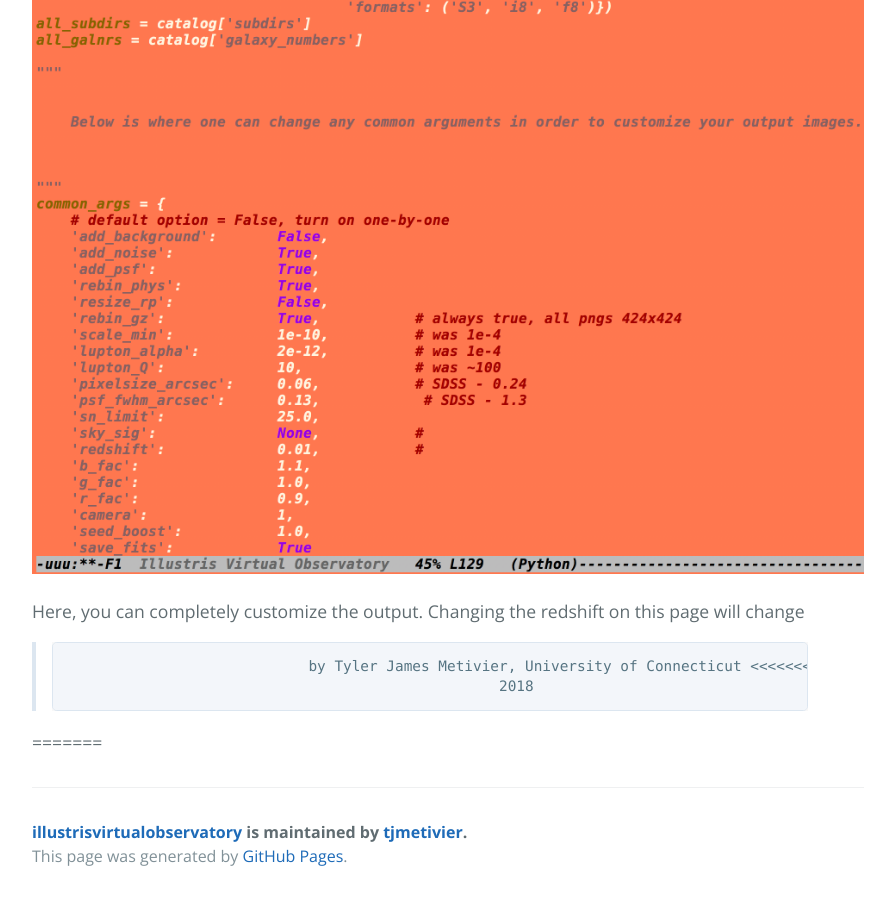
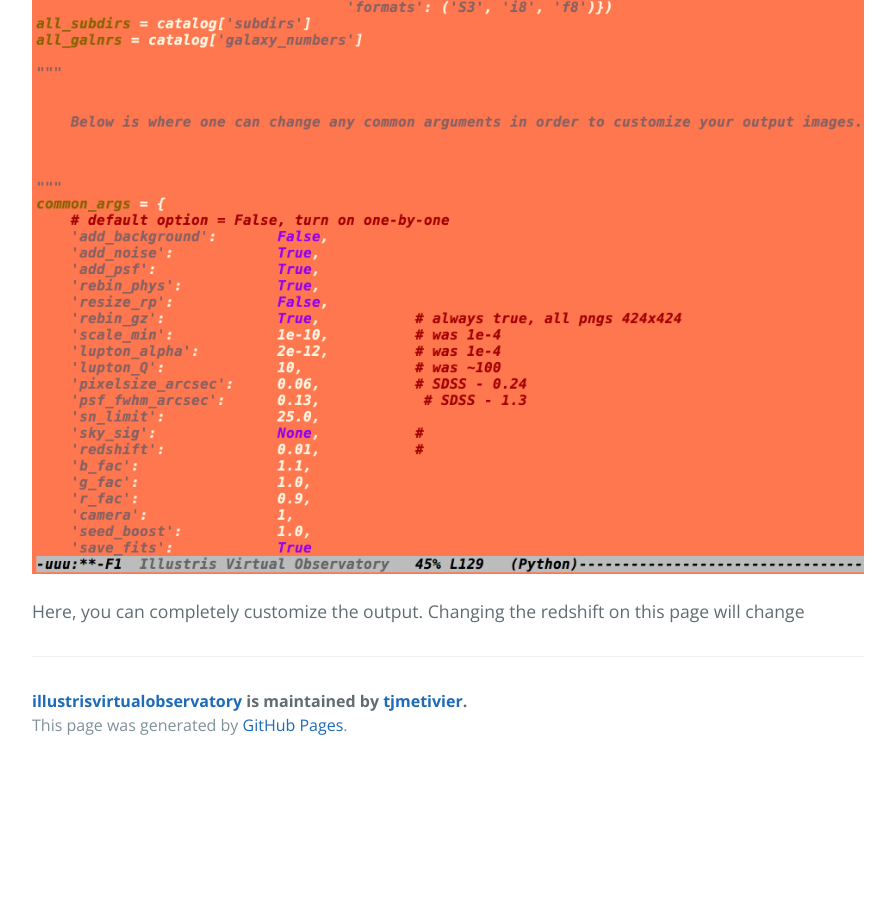
Before and after one commit to tjmetivier/illustrisvirtualobservatory, a Jekyll site: the page built from index.md, in a window 1280 px wide and 900 px high, scrolled down 3738 px. Shown: the whole window, without its empty margins (192-1087 px from the left). Built offline with Jekyll 4.4.1, drawn with Linux system fonts in a browser that asks for light colours; after the commit the page ends 4507 px from its top, so only the background shows below that.

Commit message:
Update index.md

```diff
--- a/index.md
+++ b/index.md
@@ -74,17 +74,3 @@ The program file "**Illustris Virtual Observatory**" is a Unix executable- but i
 ![Full Functions](misc/pics/p5.png)
 
 Here, you can completely customize the output. Changing the redshift on this page will change
-
->                                 by Tyler James Metivier, University of Connecticut
-<<<<<<< HEAD
->                                                       2018
-
-
-=======
-
-<!---
->>>>>>> ed998124c11caa1624afc0c0c3cac679e969c2f7
-![whitlogo](misc/pics/whitlogo.png)
-![uconn](misc/pics/uconn.png)
-![CTNASA](misc/pics/nasa.png)
---->
```
